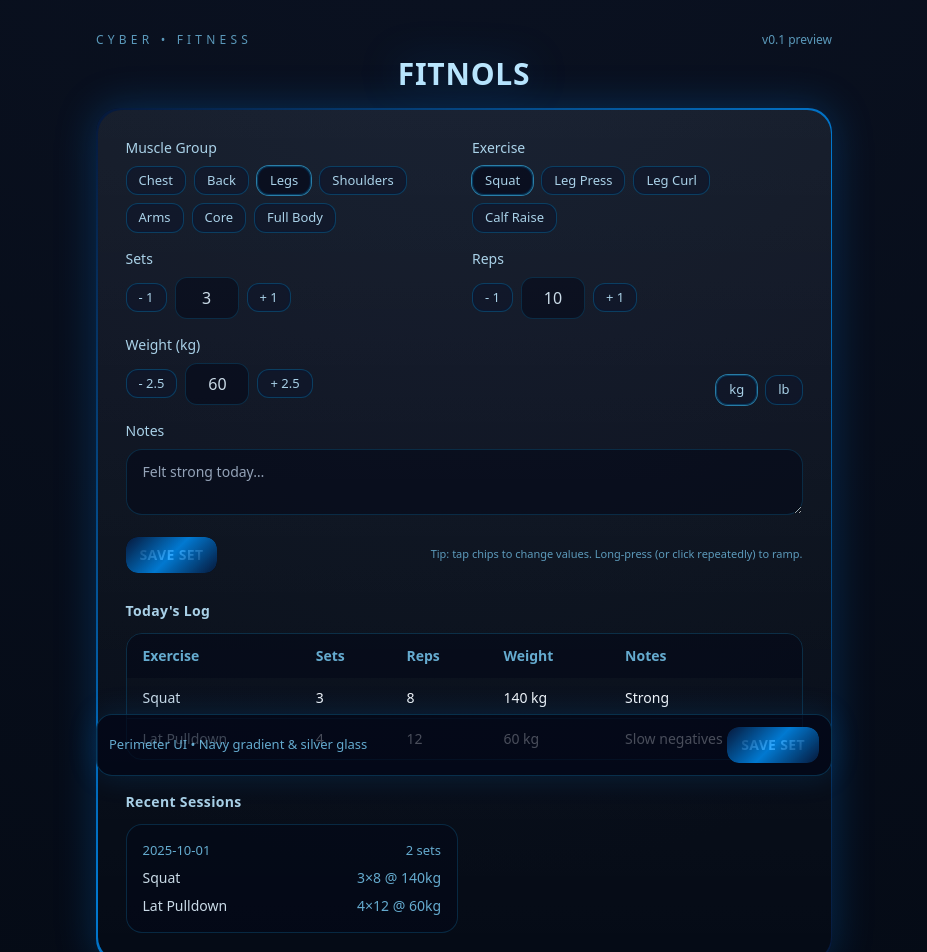
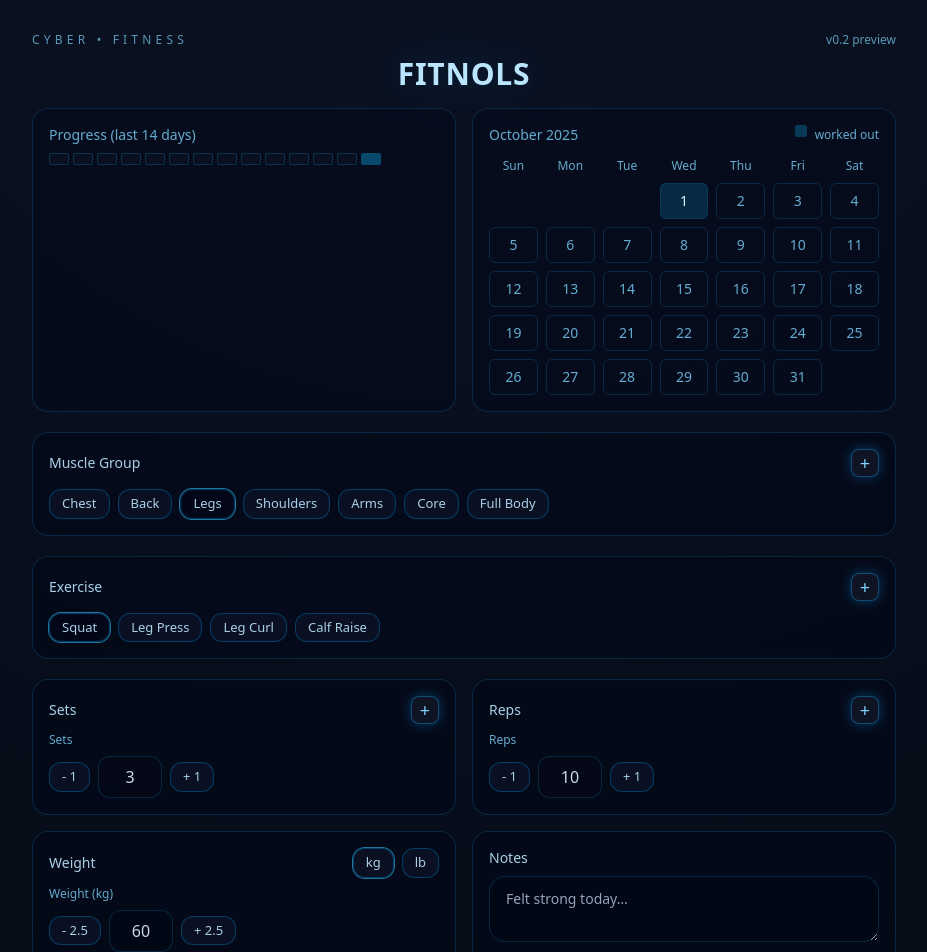
Before and after one commit to brendanmyrden/FITNOLS, a React (Vite) app: page / in a window 1280 px wide. Shown: the top 952 px of the page, without its empty margins (176-1103 px from the left). Built offline with nearby package versions, Linux system fonts and the light colour scheme.

Commit message:
Addition of calendar, progress bars, categories and sections

```diff
--- a/src/FitnolsApp.jsx
+++ b/src/FitnolsApp.jsx
@@ -1,11 +1,171 @@
-import React from "react";
-import { useState } from "react";
+import React, { useEffect, useRef, useState } from "react";
 
-// Completed version 1.0.0
+// FITNOLS — Cyberpunk Workout Tracker (React, JS)
+// Updates in this version:
+// 1) Glowing + buttons beside each category label
+// 2) Layout: Muscle row full-width horizontally, Exercise row beneath
+// 3) Deletable chips via long-press (hold ~600ms to reveal delete dot)
+// 4) Sections visually separated and reactive
+// 5) Calendar with translucent blue fill for days with entries
+// 6) Progression line (last 14 days streak overview)
 
-// Fixed FITNOLS React preview with bug corrections
+// ---- Utilities ----
+const gradientClass =
+  "relative inline-flex items-center justify-center rounded-xl px-3.5 py-2 text-sm font-semibold tracking-wide text-sky-100 " +
+  "before:absolute before:inset-0 before:rounded-xl before:p-[1.5px] before:[background:linear-gradient(135deg,#06183A,rgba(0,148,255,.8),#06183A)] before:[mask:linear-gradient(#000,#000)_content-box,linear-gradient(#000,#000)] before:[mask-composite:exclude] before:content-[''] " +
+  "bg-[radial-gradient(120%_120%_at_50%_-20%,#0b1222,#050b16)] hover:shadow-[0_0_20px_rgba(0,140,255,.35)]";
 
-const MUSCLES = [
+const chipBase =
+  "relative rounded-xl border border-sky-800/60 bg-slate-900/60 px-3 py-1 text-[13px] text-sky-200/90 shadow-[inset_0_0_0_1px_rgba(6,24,58,.5)] hover:bg-slate-900/80 transition select-none";
+
+const panelClass =
+  "rounded-2xl border border-sky-900/50 bg-slate-950/40 p-4 backdrop-blur-sm";
+
+function today() {
+  return new Date().toISOString().slice(0, 10);
+}
+function dateKey(d) {
+  return d.toISOString().slice(0, 10);
+}
+
+// ---- Add (+) Button ----
+function AddButton({ onClick, title = "Add" }) {
+  return (
+    <button
+      onClick={onClick}
+      title={title}
+      className="ml-2 inline-flex h-7 w-7 items-center justify-center rounded-lg border border-sky-500/40 bg-white/5 backdrop-blur shadow-[0_0_12px_rgba(0,160,255,.35)] hover:shadow-[0_0_18px_rgba(0,160,255,.5)] transition"
+      aria-label={title}
+    >
+      <span className="text-sky-300 text-lg leading-none">+</span>
+    </button>
+  );
+}
+
+// ---- LongPress Deletable Chip ----
+function DeletableChip({ label, active = false, onClick, onDelete }) {
+  const [showDel, setShowDel] = useState(false);
+  const timerRef = useRef(null);
+
+  function down() {
+    timerRef.current = setTimeout(() => setShowDel(true), 600);
+  }
+  function up() {
+    if (timerRef.current) clearTimeout(timerRef.current);
+  }
+  return (
+    <div className="relative">
+      {showDel && (
+        <button
+          onClick={onDelete}
+          className="absolute -left-2 -top-2 z-10 inline-flex h-5 w-5 items-center justify-center rounded-full border border-sky-600/60 bg-sky-900/80 text-sky-200 text-[11px] shadow-[0_0_10px_rgba(0,140,255,.35)]"
+          aria-label={`Delete ${label}`}
+          title="Delete"
+        >
+          ×
+        </button>
+      )}
+      <button
+        onMouseDown={down}
+        onMouseUp={up}
+        onMouseLeave={up}
+        onTouchStart={down}
+        onTouchEnd={up}
+        onClick={onClick}
+        className={`${chipBase} ${
+          active ? "ring-1 ring-sky-400/60 bg-slate-950/60" : ""
+        }`}
+      >
+        {label}
+      </button>
+    </div>
+  );
+}
+
+// ---- Calendar (current month) ----
+function MonthCalendar({ filledDates = new Set() }) {
+  const now = new Date();
+  const year = now.getFullYear();
+  const month = now.getMonth(); // 0-based
+  const first = new Date(year, month, 1);
+  const startDay = first.getDay();
+  const daysInMonth = new Date(year, month + 1, 0).getDate();
+  const cells = [];
+  for (let i = 0; i < startDay; i++) cells.push(null);
+  for (let d = 1; d <= daysInMonth; d++) cells.push(new Date(year, month, d));
+
+  const weekday = ["Sun", "Mon", "Tue", "Wed", "Thu", "Fri", "Sat"];
+
+  return (
+    <div className="rounded-2xl border border-sky-900/50 bg-slate-950/30 p-4">
+      <div className="mb-3 flex items-center justify-between text-sky-300/80 text-sm">
+        <div>
+          {now.toLocaleString(undefined, { month: "long", year: "numeric" })}
+        </div>
+        <div className="flex gap-2 text-[12px]">
+          <span className="inline-block h-3 w-3 rounded-sm bg-sky-500/30" />{" "}
+          <span>worked out</span>
+        </div>
+      </div>
+      <div className="grid grid-cols-7 gap-2 text-center text-[12px] text-sky-300/80 mb-2">
+        {weekday.map((w) => (
+          <div key={w}>{w}</div>
+        ))}
+      </div>
+      <div className="grid grid-cols-7 gap-2">
+        {cells.map((d, i) => {
+          if (!d) return <div key={i} className="h-9" />;
+          const k = dateKey(d);
+          const filled = filledDates.has(k);
+          return (
+            <div
+              key={i}
+              className={`h-9 rounded-md border border-sky-900/50 flex items-center justify-center text-sm ${
+                filled ? "bg-sky-500/20 text-sky-100" : "text-sky-300/80"
+              }`}
+            >
+              {d.getDate()}
+            </div>
+          );
+        })}
+      </div>
+    </div>
+  );
+}
+
+// ---- Progression Line (last 14 days) ----
+function ProgressLine({ filledDates = new Set(), days = 14 }) {
+  const cells = [];
+  const base = new Date();
+  for (let i = days - 1; i >= 0; i--) {
+    const d = new Date(base);
+    d.setDate(base.getDate() - i);
+    const k = dateKey(d);
+    cells.push({ k, filled: filledDates.has(k) });
+  }
+  return (
+    <div className="rounded-2xl border border-sky-900/50 bg-slate-950/30 p-4">
+      <div className="mb-2 text-sm text-sky-300/80">
+        Progress (last {days} days)
+      </div>
+      <div className="flex gap-1">
+        {cells.map(({ k, filled }) => (
+          <div
+            key={k}
+            className={`h-3 w-5 rounded-sm border border-sky-900/60 ${
+              filled ? "bg-sky-500/40" : "bg-slate-900/40"
+            }`}
+          />
+        ))}
+      </div>
+    </div>
+  );
+}
+
+// ---- Main App ----
+export default function FitnolsApp() {
+  // Editable libraries
+  const [muscles, setMuscles] = useState([
     "Chest",
     "Back",
     "Legs",
@@ -13,8 +173,8 @@ const MUSCLES = [
     "Arms",
     "Core",
     "Full Body",
-];
-const EXERCISES = {
+  ]);
+  const [exerciseMap, setExerciseMap] = useState({
     Chest: ["Bench Press", "Incline DB Press", "Cable Fly"],
     Back: ["Deadlift", "Lat Pulldown", "Row"],
     Legs: ["Squat", "Leg Press", "Leg Curl", "Calf Raise"],
@@ -22,24 +182,18 @@ const EXERCISES = {
     Arms: ["Barbell Curl", "Tricep Pushdown", "Hammer Curl"],
     Core: ["Hanging Leg Raise", "Plank", "Cable Crunch"],
     "Full Body": ["Clean & Press", "Farmer Carry", "Kettlebell Swing"],
-};
+  });
 
-const gradientClass =
-  "relative inline-flex items-center justify-center rounded-xl px-3.5 py-2 text-sm font-semibold tracking-wide text-sky-100 " +
-  "before:absolute before:inset-0 before:rounded-xl before:p-[1.5px] before:[background:linear-gradient(135deg,#06183A,rgba(0,148,255,.8),#06183A)] before:[mask:linear-gradient(#000,#000)_content-box,linear-gradient(#000,#000)] before:[mask-composite:exclude] before:content-[''] " +
-  "bg-[radial-gradient(120%_120%_at_50%_-20%,#0b1222,#050b16)] hover:shadow-[0_0_20px_rgba(0,140,255,.35)]";
-
-const chipClass =
-  "rounded-xl border border-sky-800/60 bg-slate-900/60 px-3 py-1 text-[13px] text-sky-200/90 shadow-[inset_0_0_0_1px_rgba(6,24,58,.5)] hover:bg-slate-900/80 transition";
-
-export default function FitnolsApp() {
+  // Selection + inputs
   const [unit, setUnit] = useState("kg");
   const [muscle, setMuscle] = useState("Legs");
-  const [exercise, setExercise] = useState(EXERCISES["Legs"][0]);
+  const [exercise, setExercise] = useState(exerciseMap["Legs"][0]);
   const [sets, setSets] = useState(3);
   const [reps, setReps] = useState(10);
   const [weight, setWeight] = useState(60);
   const [notes, setNotes] = useState("");
+
+  // History
   const [history, setHistory] = useState([
     {
       date: today(),
@@ -63,107 +217,174 @@ export default function FitnolsApp() {
     },
   ]);
 
-  function addSet(delta) {
-    setSets(Math.max(1, sets + delta));
-  }
-  function addReps(delta) {
-    setReps(Math.max(1, reps + delta));
-  }
-  function addWeight(delta) {
-    setWeight(Math.max(0, weight + delta));
-  }
-  function resetForm() {
+  // Filled dates set for calendar/progression
+  const filledDates = new Set(history.map((h) => h.date));
+
+  // Helpers for changing numeric values
+  const addSet = (d) => setSets(Math.max(1, sets + d));
+  const addReps = (d) => setReps(Math.max(1, reps + d));
+  const addWeight = (d) => setWeight(Math.max(0, weight + d));
+
+  function save() {
+    setHistory([
+      { date: today(), muscle, exercise, sets, reps, weight, unit, notes },
+      ...history,
+    ]);
     setSets(3);
     setReps(10);
     setWeight(60);
     setNotes("");
   }
 
-  function save() {
-    setHistory([
-      { date: today(), muscle, exercise, sets, reps, weight, unit, notes },
-      ...history,
-    ]);
-    resetForm();
+  // Add via plus buttons (simple prompts for now)
+  function addMuscle() {
+    const name = prompt("New muscle group name?");
+    if (!name) return;
+    if (muscles.includes(name)) return alert("Already exists");
+    setMuscles([...muscles, name]);
+    setExerciseMap({ ...exerciseMap, [name]: ["New Exercise"] });
+  }
+  function addExercise() {
+    const name = prompt(`New exercise for ${muscle}?`);
+    if (!name) return;
+    setExerciseMap({
+      ...exerciseMap,
+      [muscle]: [...exerciseMap[muscle], name],
+    });
+  }
+
+  function deleteMuscle(name) {
+    if (muscles.length <= 1) return;
+    const newMuscles = muscles.filter((m) => m !== name);
+    const { [name]: _, ...rest } = exerciseMap;
+    setMuscles(newMuscles);
+    setExerciseMap(rest);
+    if (muscle === name) {
+      const m0 = newMuscles[0];
+      setMuscle(m0);
+      setExercise(rest[m0][0]);
+    }
+  }
+  function deleteExercise(name) {
+    const list = exerciseMap[muscle].filter((e) => e !== name);
+    if (list.length === 0) return; // keep at least one
+    const map = { ...exerciseMap, [muscle]: list };
+    setExerciseMap(map);
+    if (exercise === name) setExercise(list[0]);
   }
 
   return (
     <div className="min-h-screen w-full bg-[radial-gradient(120%_120%_at_50%_-20%,#0b1222,#050b16)] text-slate-100 antialiased">
-      <header className="mx-auto w-full max-w-3xl px-4 pt-8 pb-4">
+      <header className="mx-auto w-full max-w-4xl px-4 pt-8 pb-4">
         <div className="flex items-center justify-between">
           <div className="text-xs uppercase tracking-[0.35em] text-sky-300/70">
             Cyber • Fitness
           </div>
-          <div className="text-xs text-sky-300/70">v0.1 preview</div>
+          <div className="text-xs text-sky-300/70">v0.2 preview</div>
         </div>
         <h1 className="mt-2 text-center text-3xl font-black tracking-wide text-sky-200 drop-shadow-[0_0_20px_rgba(0,140,255,.25)]">
           FITNOLS
         </h1>
       </header>
 
-      <main className="mx-auto w-full max-w-3xl px-4 pb-20">
-        <div className="relative rounded-3xl p-[1.5px] [background:linear-gradient(135deg,#06183A,rgba(0,148,255,.8),#06183A)] shadow-[0_0_40px_rgba(0,140,255,.25)]">
-          <div className="rounded-3xl bg-[linear-gradient(180deg,rgba(255,255,255,.06),rgba(255,255,255,.0)),radial-gradient(120%_120%_at_50%_-30%,#0e172a,#050b16)] p-5 md:p-7">
-            <section className="grid gap-4 md:grid-cols-2">
-              <div>
-                <label className="mb-2 block text-sm text-sky-200/90">
-                  Muscle Group
-                </label>
+      <main className="mx-auto w-full max-w-4xl px-4 pb-24 space-y-5">
+        {/* Progress & Calendar */}
+        <div className="grid gap-4 md:grid-cols-2">
+          <ProgressLine filledDates={filledDates} days={14} />
+          <MonthCalendar filledDates={filledDates} />
+        </div>
+
+        {/* MUSCLE */}
+        <section className={panelClass}>
+          <div className="mb-3 flex items-center justify-between">
+            <label className="text-sm text-sky-200/90">Muscle Group</label>
+            <AddButton onClick={addMuscle} title="Add muscle" />
+          </div>
           <div className="flex flex-wrap gap-2">
-                  {MUSCLES.map((m) => (
-                    <button
+            {muscles.map((m) => (
+              <DeletableChip
                 key={m}
+                label={m}
+                active={m === muscle}
                 onClick={() => {
                   setMuscle(m);
-                        setExercise(EXERCISES[m][0]);
+                  setExercise(exerciseMap[m][0]);
                 }}
-                      className={`${chipClass} ${
-                        m === muscle
-                          ? "ring-1 ring-sky-400/60 bg-slate-950/60"
-                          : ""
-                      }`}
-                    >
-                      {m}
-                    </button>
+                onDelete={() => deleteMuscle(m)}
+              />
             ))}
           </div>
+        </section>
+
+        {/* EXERCISE */}
+        <section className={panelClass}>
+          <div className="mb-3 flex items-center justify-between">
+            <label className="text-sm text-sky-200/90">Exercise</label>
+            <AddButton onClick={addExercise} title="Add exercise" />
           </div>
-
-              <div>
-                <label className="mb-2 block text-sm text-sky-200/90">
-                  Exercise
-                </label>
           <div className="flex flex-wrap gap-2">
-                  {EXERCISES[muscle].map((ex) => (
-                    <button
+            {exerciseMap[muscle].map((ex) => (
+              <DeletableChip
                 key={ex}
+                label={ex}
+                active={ex === exercise}
                 onClick={() => setExercise(ex)}
-                      className={`${chipClass} ${
-                        ex === exercise
-                          ? "ring-1 ring-sky-400/60 bg-slate-950/60"
-                          : ""
-                      }`}
-                    >
-                      {ex}
-                    </button>
+                onDelete={() => deleteExercise(ex)}
+              />
             ))}
           </div>
+        </section>
+
+        {/* SETS & REPS & WEIGHT */}
+        <section className="grid gap-4 md:grid-cols-2">
+          <div className={panelClass}>
+            <div className="mb-2 flex items-center justify-between">
+              <label className="text-sm text-sky-200/90">Sets</label>
+              <AddButton onClick={() => addSet(1)} title="Add 1 set" />
             </div>
-
             <NumberPicker
               label="Sets"
               value={sets}
               onDec={() => addSet(-1)}
               onInc={() => addSet(1)}
             />
+          </div>
+
+          <div className={panelClass}>
+            <div className="mb-2 flex items-center justify-between">
+              <label className="text-sm text-sky-200/90">Reps</label>
+              <AddButton onClick={() => addReps(1)} title="Add 1 rep" />
+            </div>
             <NumberPicker
               label="Reps"
               value={reps}
               onDec={() => addReps(-1)}
               onInc={() => addReps(1)}
             />
+          </div>
 
-              <div className="md:col-span-2 grid grid-cols-2 gap-4">
+          <div className={panelClass}>
+            <div className="mb-2 flex items-center justify-between">
+              <label className="text-sm text-sky-200/90">Weight</label>
+              <div className="flex items-center gap-2">
+                <button
+                  onClick={() => setUnit("kg")}
+                  className={`${chipBase} ${
+                    unit === "kg" ? "ring-1 ring-sky-400/60" : ""
+                  }`}
+                >
+                  kg
+                </button>
+                <button
+                  onClick={() => setUnit("lb")}
+                  className={`${chipBase} ${
+                    unit === "lb" ? "ring-1 ring-sky-400/60" : ""
+                  }`}
+                >
+                  lb
+                </button>
+              </div>
+            </div>
             <NumberPicker
               label={`Weight (${unit})`}
               value={weight}
@@ -171,30 +392,10 @@ export default function FitnolsApp() {
               onDec={() => addWeight(-(unit === "kg" ? 2.5 : 5))}
               onInc={() => addWeight(unit === "kg" ? 2.5 : 5)}
             />
-                <div className="flex items-end justify-end gap-2">
-                  <button
-                    onClick={() => setUnit("kg")}
-                    className={`${chipClass} ${
-                      unit === "kg" ? "ring-1 ring-sky-400/60" : ""
-                    }`}
-                  >
-                    kg
-                  </button>
-                  <button
-                    onClick={() => setUnit("lb")}
-                    className={`${chipClass} ${
-                      unit === "lb" ? "ring-1 ring-sky-400/60" : ""
-                    }`}
-                  >
-                    lb
-                  </button>
-                </div>
           </div>
 
-              <div className="md:col-span-2">
-                <label className="mb-2 block text-sm text-sky-200/90">
-                  Notes
-                </label>
+          <div className={panelClass}>
+            <label className="mb-2 block text-sm text-sky-200/90">Notes</label>
             <textarea
               value={notes}
               onChange={(e) => setNotes(e.target.value)}
@@ -202,22 +403,18 @@ export default function FitnolsApp() {
               className="w-full rounded-2xl border border-sky-900/50 bg-slate-950/50 px-4 py-3 text-sm placeholder:text-slate-400 focus:outline-none focus:ring-2 focus:ring-sky-500/60"
             ></textarea>
           </div>
+        </section>
 
-              <div className="md:col-span-2 flex items-center justify-between gap-3">
+        {/* Actions & Log */}
+        <section className={panelClass}>
+          <div className="mb-3 flex items-center justify-between">
+            <h3 className="text-sm font-semibold tracking-wide text-sky-200/90">
+              Today\'s Log
+            </h3>
             <button className={gradientClass} onClick={save}>
               SAVE SET
             </button>
-                <div className="text-[11px] text-sky-300/70">
-                  Tip: tap chips to change values. Long-press (or click
-                  repeatedly) to ramp.
           </div>
-              </div>
-            </section>
-
-            <section className="mt-7">
-              <h3 className="mb-3 text-sm font-semibold tracking-wide text-sky-200/90">
-                Today's Log
-              </h3>
           <div className="overflow-hidden rounded-2xl border border-sky-900/50">
             <table className="w-full text-left text-sm">
               <thead className="bg-slate-950/50 text-sky-300/80">
@@ -254,54 +451,6 @@ export default function FitnolsApp() {
             </table>
           </div>
         </section>
-
-            <section className="mt-8">
-              <h3 className="mb-3 text-sm font-semibold tracking-wide text-sky-200/90">
-                Recent Sessions
-              </h3>
-              <div className="grid gap-3 md:grid-cols-2">
-                {groupByDate(history).map(({ date, items }) => (
-                  <div
-                    key={date}
-                    className="rounded-2xl border border-sky-900/50 bg-slate-950/30 p-4"
-                  >
-                    <div className="mb-2 flex items-center justify-between text-[13px] text-sky-300/80">
-                      <span>{date}</span>
-                      <span>{items.length} sets</span>
-                    </div>
-                    <div className="space-y-2 text-sm">
-                      {items.slice(0, 4).map((it, idx) => (
-                        <div
-                          key={idx}
-                          className="flex items-center justify-between"
-                        >
-                          <div className="text-sky-100/90">{it.exercise}</div>
-                          <div className="text-sky-300/80">
-                            {it.sets}×{it.reps} @ {it.weight}
-                            {it.unit}
-                          </div>
-                        </div>
-                      ))}
-                    </div>
-                  </div>
-                ))}
-              </div>
-            </section>
-          </div>
-        </div>
-
-        <div className="pointer-events-none fixed inset-x-0 bottom-0">
-          <div className="pointer-events-auto mx-auto mb-6 w-full max-w-3xl px-4">
-            <div className="flex items-center justify-between gap-3 rounded-2xl border border-sky-900/60 bg-slate-950/70 p-3 shadow-[0_0_30px_rgba(0,140,255,.15)]">
-              <span className="text-[13px] text-sky-300/80">
-                Perimeter UI • Navy gradient & silver glass
-              </span>
-              <button className={gradientClass} onClick={save}>
-                SAVE SET
-              </button>
-            </div>
-          </div>
-        </div>
       </main>
     </div>
   );
@@ -310,31 +459,18 @@ export default function FitnolsApp() {
 function NumberPicker({ label, value, onDec, onInc, step = 1 }) {
   return (
     <div>
-      <label className="mb-2 block text-sm text-sky-200/90">{label}</label>
+      <div className="mb-2 text-xs text-sky-300/80">{label}</div>
       <div className="flex items-center gap-2">
-        <button onClick={onDec} className={chipClass}>
+        <button onClick={onDec} className={chipBase}>
           - {step}
         </button>
         <div className="min-w-[64px] rounded-xl border border-sky-900/50 bg-slate-950/50 px-3 py-2 text-center text-sky-100/90">
           {value}
         </div>
-        <button onClick={onInc} className={chipClass}>
+        <button onClick={onInc} className={chipBase}>
           + {step}
         </button>
       </div>
     </div>
   );
 }
-
-function today() {
-  const d = new Date();
-  return d.toISOString().slice(0, 10);
-}
-
-function groupByDate(items) {
-  const map = {};
-  for (const it of items) {
-    (map[it.date] ||= []).push(it);
-  }
-  return Object.entries(map).map(([date, items]) => ({ date, items }));
-}
```
Lines whose indentation alone changed are shown as unchanged.
